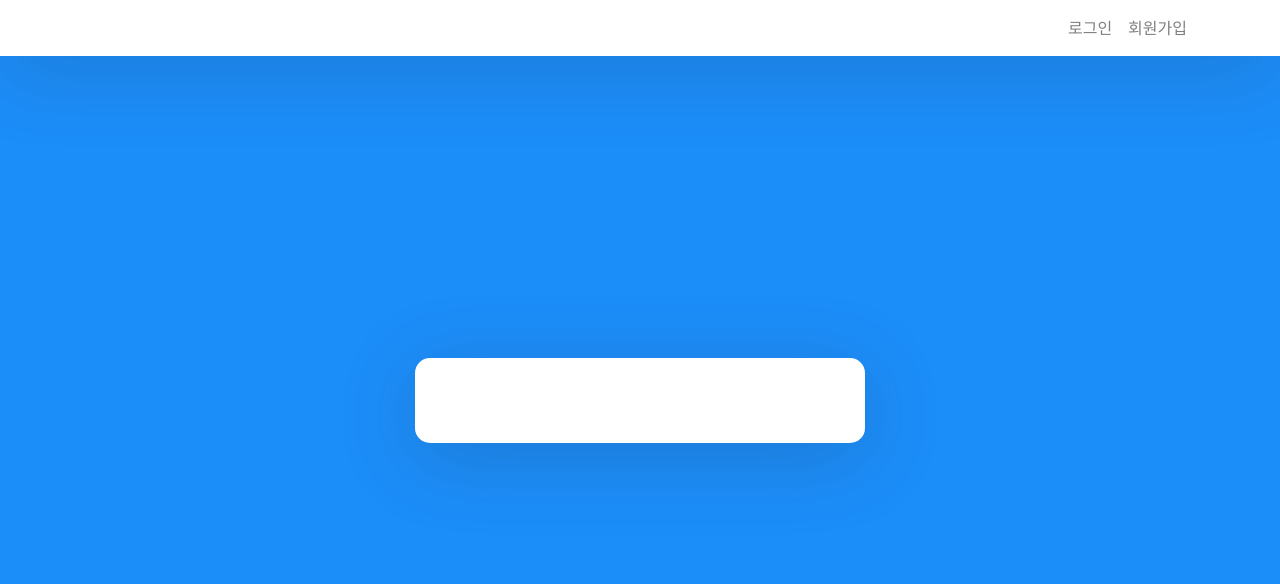
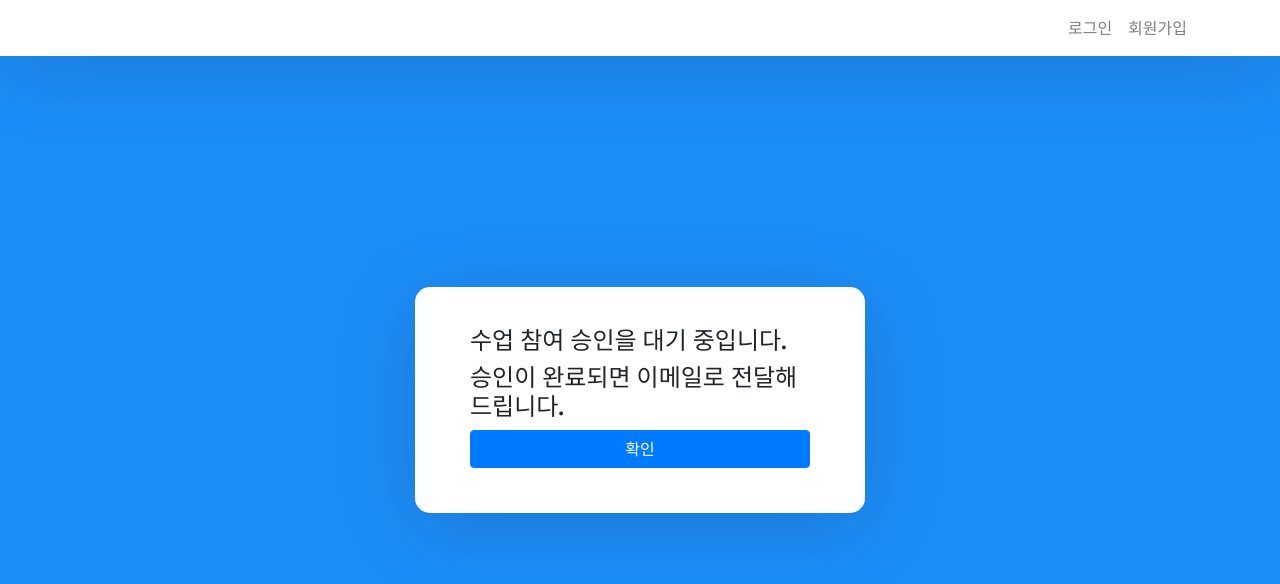
Before and after one commit to owlsogul/capstone_helper, a React (Create React App) app in the folder frontend/capstone/: page /wait in a window 1280 px wide. Shown: the top 584 px of the page. Built offline with nearby package versions, Linux system fonts and the light colour scheme.

Commit message:
wait.js파일 추가, router에서 /wait 으로 가면 뷰 뜨게 해둠.

```diff
--- a/frontend/capstone/src/App.js
+++ b/frontend/capstone/src/App.js
@@ -8,6 +8,7 @@ import NavigationBar from './components/NavigationBar';
 
 import Login from './components/login.component';
 import SignUp from './components/signup.component';
+import wait from './components/wait';
 
 function App() {
   return (
@@ -20,6 +21,7 @@ function App() {
               <Route exact path='/' component={Login} />
               <Route path="/sign-in" component={Login} />
               <Route path="/sign-up" component={SignUp} />
+              <Route path="/wait" component={wait} />
             </Switch>
           </div>
         </div>
--- /dev/null
+++ b/frontend/capstone/src/components/wait.js
@@ -0,0 +1,17 @@
+import React, { Component } from 'react';
+
+export default class wait extends Component {
+  doConfirm = () => {
+    console.log("확인 버튼 눌림")
+  }
+
+  render(){
+    return (
+      <div>
+        <h4>수업 참여 승인을 대기 중입니다. </h4>
+        <h4>승인이 완료되면 이메일로 전달해드립니다.</h4>
+        <button className="btn btn-primary btn-block" onClick={this.doConfirm}>확인</button>
+      </div>
+    );
+  }
+}
```
